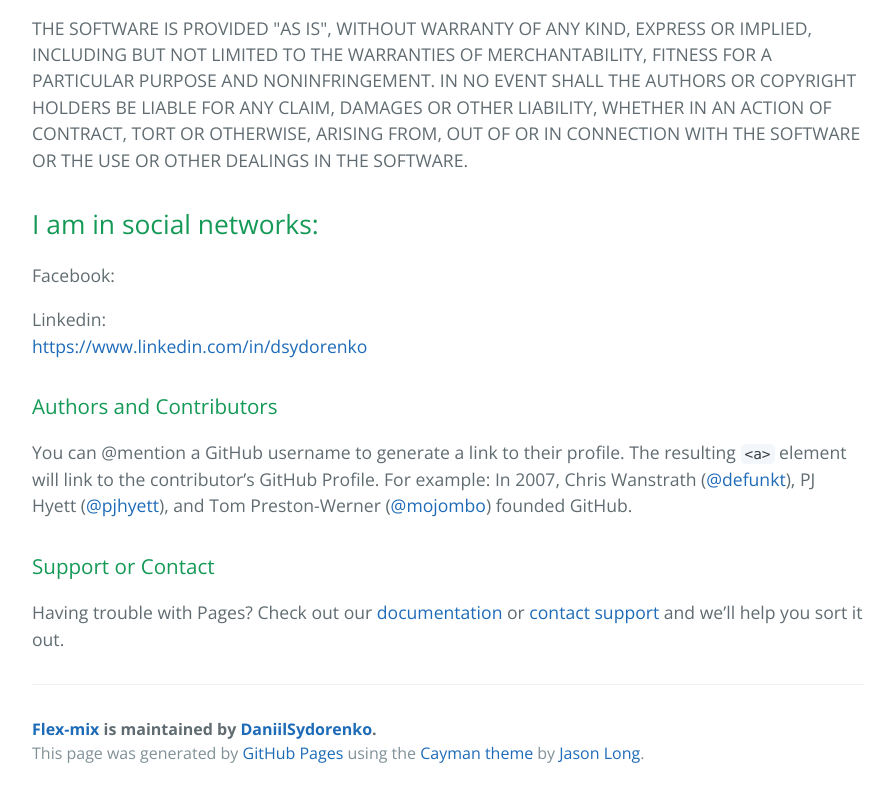
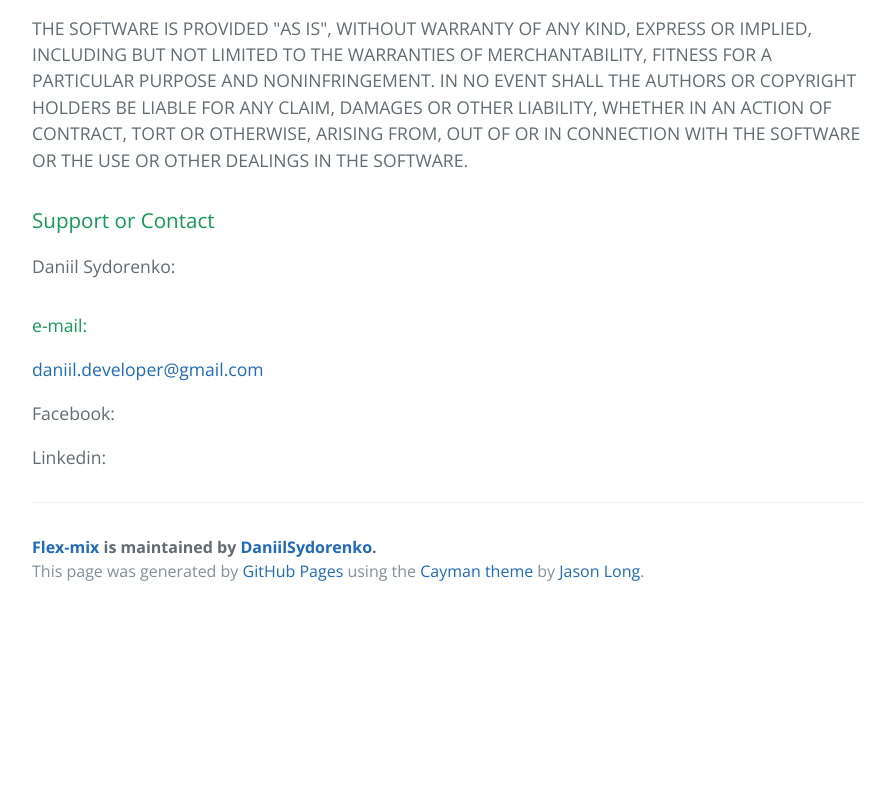
Before and after one commit to DaniilSydorenko/flex-mix, a plain HTML site: page index.html in a window 1280 px wide. Shown: the part 4084-4881 px from the top of the page, without its empty margins (192-1087 px from the left). After the commit the page ends 4699 px from the top, so only its background shows below. Drawn offline with nearby package versions, Linux system fonts and the light colour scheme.

```diff
--- a/index.html
+++ b/index.html
@@ -190,26 +190,25 @@
 CONTRACT, TORT OR OTHERWISE, ARISING FROM, OUT OF OR IN CONNECTION WITH THE SOFTWARE OR THE USE OR OTHER
 DEALINGS IN THE SOFTWARE.</p>
 
-<h2>
-<a id="i-am-in-social-networks" class="anchor" href="#i-am-in-social-networks" aria-hidden="true"><span aria-hidden="true" class="octicon octicon-link"></span></a>I am in social networks:</h2>
+<h3>
+<a id="support-or-contact" class="anchor" href="#support-or-contact" aria-hidden="true"><span aria-hidden="true" class="octicon octicon-link"></span></a>Support or Contact</h3>
+
+<p>Daniil Sydorenko:</p>
+
+<h4>
+<a id="e-mail" class="anchor" href="#e-mail" aria-hidden="true"><span aria-hidden="true" class="octicon octicon-link"></span></a>e-mail:</h4>
+
+<p><a href="mailto:daniil.developer@gmail.com">daniil.developer@gmail.com</a></p>
 
 <p><details>
  <summary>Facebook: </summary>
-<a href="https://www.facebook.com/daniil.sydorenko">https://www.facebook.com/daniil.sydorenko</a></details></p>
+<a href="https://www.facebook.com/daniil.sydorenko">https://www.facebook.com/daniil.sydorenko</a>
+</details> </p>
 
-<p><summary>Linkedin: </summary>
+<p><details>
+ <summary>Linkedin: </summary>
 <a href="https://www.linkedin.com/in/dsydorenko">https://www.linkedin.com/in/dsydorenko</a>
- </p>
-
-<h3>
-<a id="authors-and-contributors" class="anchor" href="#authors-and-contributors" aria-hidden="true"><span aria-hidden="true" class="octicon octicon-link"></span></a>Authors and Contributors</h3>
-
-<p>You can @mention a GitHub username to generate a link to their profile. The resulting <code>&lt;a&gt;</code> element will link to the contributor’s GitHub Profile. For example: In 2007, Chris Wanstrath (<a href="https://github.com/defunkt" class="user-mention">@defunkt</a>), PJ Hyett (<a href="https://github.com/pjhyett" class="user-mention">@pjhyett</a>), and Tom Preston-Werner (<a href="https://github.com/mojombo" class="user-mention">@mojombo</a>) founded GitHub.</p>
-
-<h3>
-<a id="support-or-contact" class="anchor" href="#support-or-contact" aria-hidden="true"><span aria-hidden="true" class="octicon octicon-link"></span></a>Support or Contact</h3>
-
-<p>Having trouble with Pages? Check out our <a href="https://help.github.com/pages">documentation</a> or <a href="https://github.com/contact">contact support</a> and we’ll help you sort it out.</p>
+</details> </p>
 
       <footer class="site-footer">
         <span class="site-footer-owner"><a href="https://github.com/DaniilSydorenko/flex-mix">Flex-mix</a> is maintained by <a href="https://github.com/DaniilSydorenko">DaniilSydorenko</a>.</span>
```
Also changed, not shown: params.json (+1 -1 lines).
